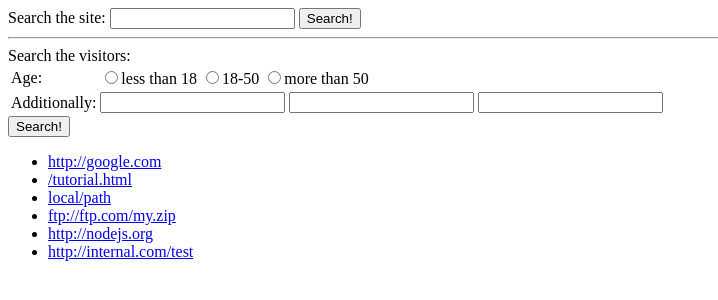
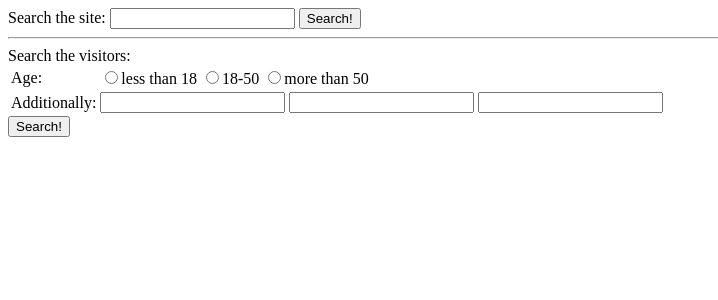
Before and after one commit to zahrakrv/HW9-Maktab90, a plain HTML site: page Q-1/index.html in a window 1280 px wide. Shown: the whole page, without its empty margins (0-718 px from the left). Drawn offline with Linux system fonts and the light colour scheme.

Commit message:
edit codes

```diff
--- a/Q-1/index.html
+++ b/Q-1/index.html
@@ -48,22 +48,6 @@
       </table>
       <input type="submit" value="Search!" />
     </form>
-    <ul>
-      <li>
-        <a id="external-link" href="http://google.com">http://google.com</a>
-      </li>
-      <li><a href="/tutorial.html">/tutorial.html</a></li>
-      <li><a href="local/path">local/path</a></li>
-      <li>
-        <a id="external-link" href="ftp://ftp.com/my.zip"
-          >ftp://ftp.com/my.zip</a
-        >
-      </li>
-      <li>
-        <a id="external-link" href="http://nodejs.org">http://nodejs.org</a>
-      </li>
-      <li><a href="http://internal.com/test">http://internal.com/test</a></li>
-    </ul>
 
     <script src="./app.js"></script>
   </body>
```
Also changed, not shown: Q-1/app.js (+7 -0 lines).
